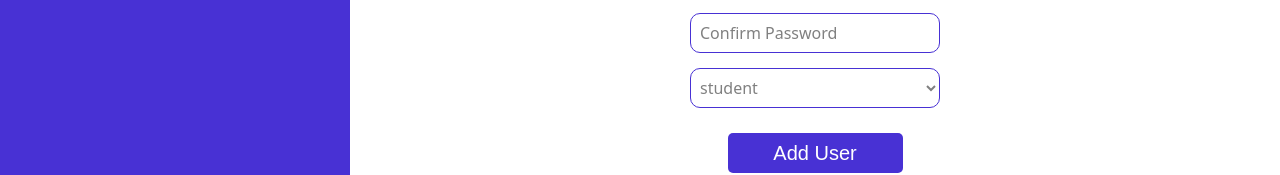
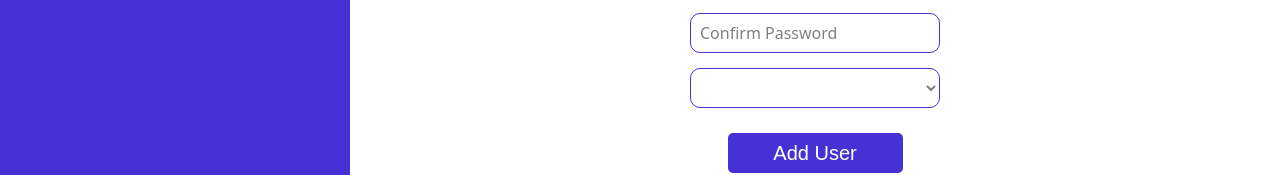
Before and after one commit to petersaba/elearning-system, a React (Create React App) app in the folder frontend/: page /admin/add_user in a window 1280 px wide. Shown: the part 490-665 px from the top of the page. Built offline with nearby package versions, Linux system fonts and the light colour scheme.

Commit message:
frontend <> assign instructor: adding dropdown menu component for users and courses

```diff
--- a/frontend/src/components/DropDown.js
+++ b/frontend/src/components/DropDown.js
@@ -1,14 +1,27 @@
 const DropDown = ( props ) => {
-    return (
-        <select className="select-input" onChange={(e) => {props.onChange('type', e.target.value)}}>
+    if(props.type == 'user_type'){
+        return (
+            <select className="select-input" onChange={(e) => {props.onChange('type', e.target.value)}}>
             {Object.keys(props).map((value) => {
-                if(value != 'onChange'){
+                if(value != 'onChange' || value != 'type'){
                     return (
                         <option value={props[value]}>{props[value]}</option>
                         );
                     }
-                })
-            }
+                })}
+            </select>
+        );
+    }
+
+    return (
+        <select className="select-input" onChange={(e) => {props.onChange(props.type, e.target.value)}}>
+        {Object.keys(props).map((value) => {
+            if(value != 'onChange' || value != 'type'){
+                return (
+                    <option value={props[value].id}>{props.type == 'user' ? props[value].full_name : props.name}</option>
+                    );
+                }
+            })}
         </select>
     )
 }
```
